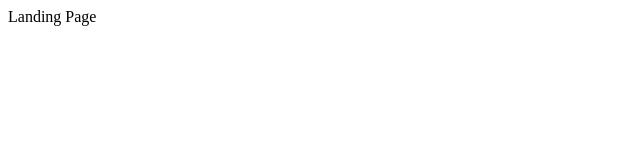
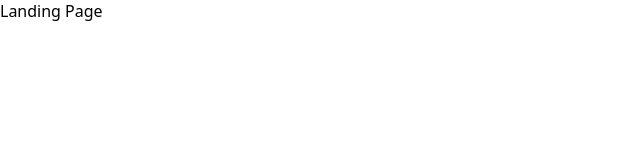
Before and after one commit to mpark4656/event-management, a React (Vite) app in the folder client/: page / in a window 1280 px wide. Shown: the top 160 px of the page, without its empty margins (0-640 px from the left). Built offline with nearby package versions, Linux system fonts and the light colour scheme.

Commit message:
Design the error page.
Create global CSS and start adding styles.

```diff
--- a/client/package.json
+++ b/client/package.json
@@ -12,7 +12,9 @@
 	"dependencies": {
 		"react": "^18.2.0",
 		"react-dom": "^18.2.0",
-		"react-router-dom": "^6.10.0"
+		"react-icons": "^4.8.0",
+		"react-router-dom": "^6.10.0",
+		"styled-components": "^5.3.10"
 	},
 	"devDependencies": {
 		"@types/react": "^18.2.15",
--- a/client/src/index.css
+++ b/client/src/index.css
@@ -0,0 +1,13 @@
+*,
+::after,
+::before {
+	margin: 0;
+	padding: 0;
+	box-sizing: border-box;
+}
+
+html {
+	font-size: 100%;
+	font-family: system-ui, -apple-system, BlinkMacSystemFont, 'Segoe UI', Roboto,
+		Oxygen, Ubuntu, Cantarell, 'Open Sans', 'Helvetica Neue', sans-serif;
+}
--- a/client/src/pages/ErrorPage.jsx
+++ b/client/src/pages/ErrorPage.jsx
@@ -1,6 +1,13 @@
+import img from '../assets/images/error-404.svg';
+import ErrorWrapper from '../styled/ErrorWrapper';
+
 const ErrorPage = () => {
 	return (
-		<div>Error Page</div>
+		<ErrorWrapper>
+			<img src={img} title="404 not found"></img>
+			<h1>page not found</h1>
+			<p>Please make sure the URL is correct.</p>
+		</ErrorWrapper>
 	);
 };
 
--- /dev/null
+++ b/client/src/styled/ErrorWrapper.jsx
@@ -0,0 +1,20 @@
+import styled from 'styled-components';
+
+const ErrorWrapper = styled.main`
+	width: 100vw;
+	height: 100vh;
+	display: flex;
+	flex-direction: column;
+	justify-content: center;
+	align-items: center;
+	gap: 1em;
+	img {
+		width: 90vw;
+		max-width: 600px;
+	}
+	h1 {
+		text-transform: capitalize;
+	}
+`;
+
+export default ErrorWrapper;
```
Also changed, not shown: client/src/assets/images/error-404.svg (added), 1 other file (tests, documents, lock files or other folders).
